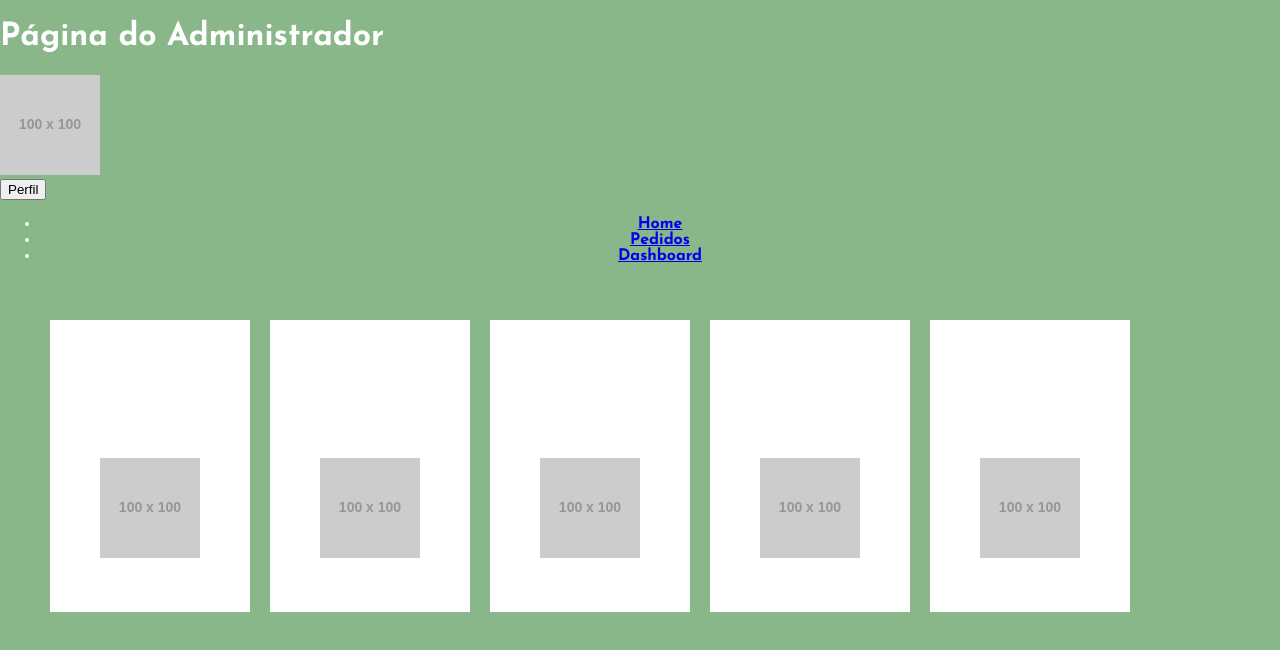
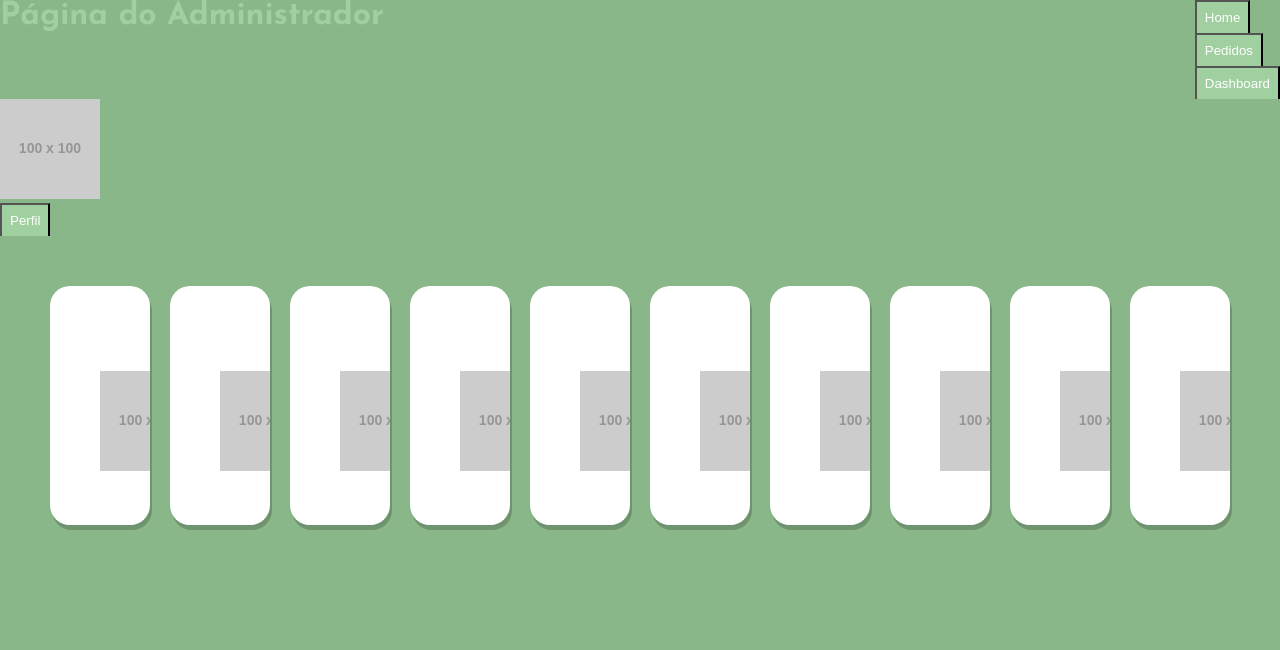
Before and after one commit to MuriloSnovais/DM_Doceria, a Next.js app: page /painel in a window 1280 px wide. Shown: the top 650 px of the page. Built offline with nearby package versions, Linux system fonts and the light colour scheme.

Commit message:
atualização painel

```diff
--- a/app/painel/page.js
+++ b/app/painel/page.js
@@ -7,32 +7,56 @@ function Painel() {
     return (
         <div>
 
-            <div >
+
+            <div className="cabecalho">
+
+                <h1>Página do Administrador</h1>
 
 
 
+                <ul>
+                    <strong>
+                    <li><button onClick={()=> redirect("./login")}>Home</button></li>
+                    <li><button onClick={()=> redirect("./cadastro")}>Pedidos</button></li>
+                    <li><button onClick={()=> redirect("./pagamento")}>Dashboard</button></li>
+                    </strong>
+                </ul>
+
             </div>
 
+            <div className="">
+                    <img src="https://placehold.co/100x100" alt="imagem de perfil"></img><br/>
+                    <button onClick={()=> redirect("./carrinho")}>Perfil</button>
 
-
-
-            <h1>Página do Administrador</h1>
-            <p className="">
-                <img src="https://placehold.co/100x100" alt="imagem de perfil"></img><br/>
-                <button onClick={()=> redirect("./carrinho")}>Perfil</button>
-
-            </p>
-
-            <ul >
-                <strong>
-                <li><a href="https://www.youtube.com/" target="_blank">Home</a></li>
-                <li><a href="https://chromewebstore.google.com/" target="_blank">Pedidos</a></li>
-                <li><a href="https://chrome.google.com/webstore?hl=pt-BR" target="_blank" >Dashboard</a> </li>
-                </strong>
-            </ul>
+                </div>
 
             <div className="prioridades">
 
+                <div className="prioridade">
+                    <h3>Prioridade</h3>
+                    <p>Pedido/data</p>
+                    <img src="https://placehold.co/100x100"></img>
+                </div>
+                <div className="prioridade">
+                    <h3>Prioridade</h3>
+                    <p>Pedido/data</p>
+                    <img src="https://placehold.co/100x100"></img>
+                </div>
+                <div className="prioridade">
+                    <h3>Prioridade</h3>
+                    <p>Pedido/data</p>
+                    <img src="https://placehold.co/100x100"></img>
+                </div>
+                <div className="prioridade">
+                    <h3>Prioridade</h3>
+                    <p>Pedido/data</p>
+                    <img src="https://placehold.co/100x100"></img>
+                </div>
+                <div className="prioridade">
+                    <h3>Prioridade</h3>
+                    <p>Pedido/data</p>
+                    <img src="https://placehold.co/100x100"></img>
+                </div>
                 <div className="prioridade">
                     <h3>Prioridade</h3>
                     <p>Pedido/data</p>
--- a/app/painel/painel.css
+++ b/app/painel/painel.css
@@ -1,9 +1,15 @@
 body{
     background: #89B789;
+    margin-bottom: 150%;
+    font-family: "Josefin Sans", serif;
+
 
 }
 
+
+
 .prioridades{
+
     border: 2px wheat;
     padding: 30px;
     background-color: #89B789;
@@ -17,11 +23,46 @@ body{
     margin: 10px;
     padding: 50px;
     background-color: rgb(255, 255, 255);
-}
+    border-radius: 20px;
+    overflow: auto;
+    box-shadow:  2px 5px rgba(0, 0, 0, 0.2);
+    gap: 20px;
 
-ul{
-    text-align: center;
 
 
 
 }
+
+ul{
+    list-style: none;
+
+}
+
+
+
+
+.cabecalho{
+    display: flex;
+    justify-content: space-between;
+}
+
+
+* {
+    margin: 0;
+    padding: 0;
+    box-sizing: border-box;}
+
+    button{
+        padding: 8px;
+        border-bottom-style:hidden;
+        color: rgb(255, 255, 255);
+        background-color: #a0cfa0;
+
+    }
+
+    h1{
+        color: #a0cfa0;
+        box-sizing: border-box;
+
+
+    }
```
